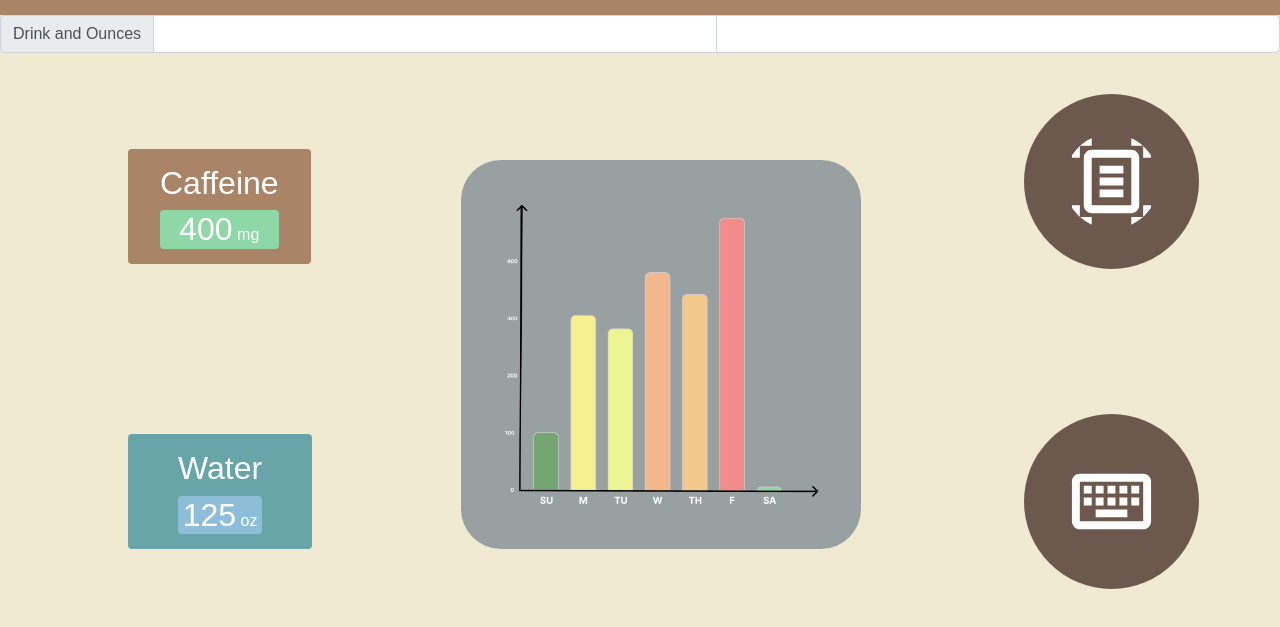
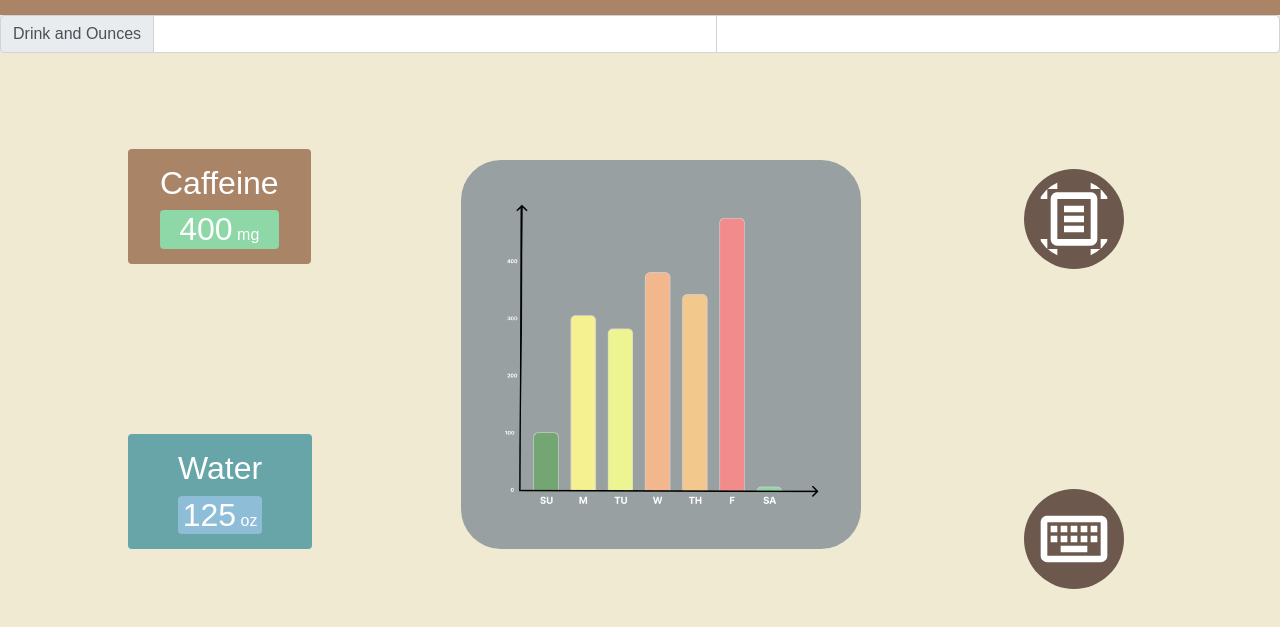
Before and after one commit to gordondhuang/Caf-Fiend, a plain HTML site: page docs/data.html in a window 1280 px wide. Shown: the part 51-678 px from the top of the page. Drawn offline with nearby package versions, Linux system fonts and the light colour scheme; files that its build step writes are made by us from their sources.

Commit message:
buttons made

```diff
--- a/docs/css/style.css
+++ b/docs/css/style.css
@@ -149,9 +149,9 @@ h1 {
 
 .inputbuttons img {
     background-color: #6C584C;
-    padding: 40px 40px;
+    padding: 10px 10px;
     border-radius: 100px;
-    width: 175px;
+    width: 100px;
 }
 
 #search {
```
